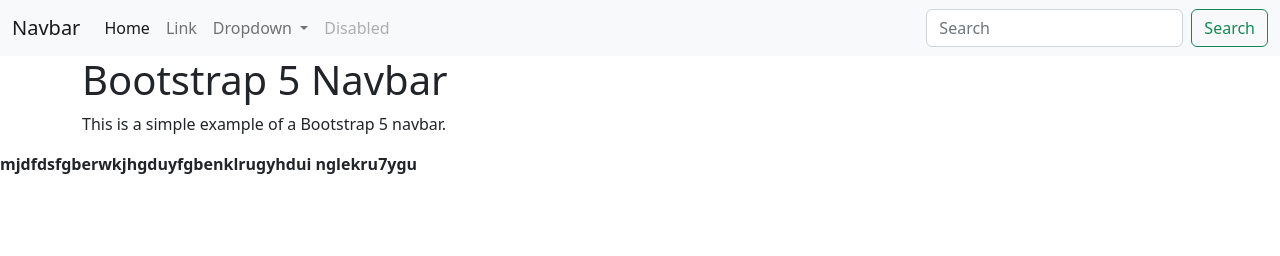
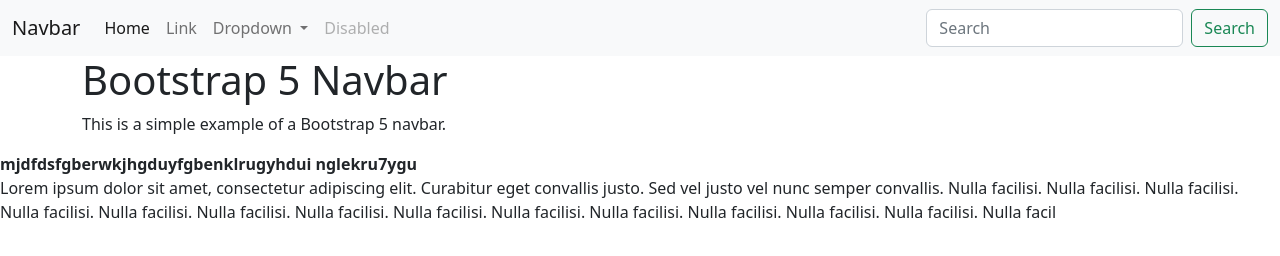
Before and after one commit to farrukh984/Farrukh-Work, a plain HTML site: page index.html in a window 1280 px wide. Drawn offline with nearby package versions, Linux system fonts and the light colour scheme.

Commit message:
i dont leave

```diff
--- a/index.html
+++ b/index.html
@@ -51,5 +51,6 @@
         </div>
       </main>
       <strong>mjdfdsfgberwkjhgduyfgbenklrugyhdui nglekru7ygu</strong>
+      <p>Lorem ipsum dolor sit amet, consectetur adipiscing elit. Curabitur eget convallis justo. Sed vel justo vel nunc semper convallis. Nulla facilisi. Nulla facilisi. Nulla facilisi. Nulla facilisi. Nulla facilisi. Nulla facilisi. Nulla facilisi. Nulla facilisi. Nulla facilisi. Nulla facilisi. Nulla facilisi. Nulla facilisi. Nulla facilisi. Nulla facil
 </body>
 </html>
```
